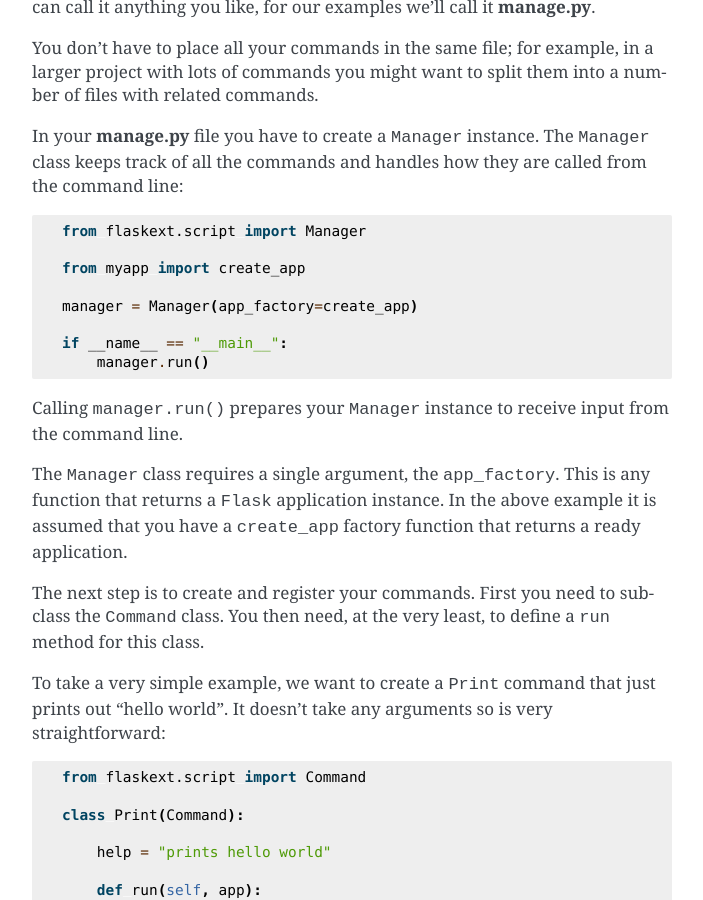
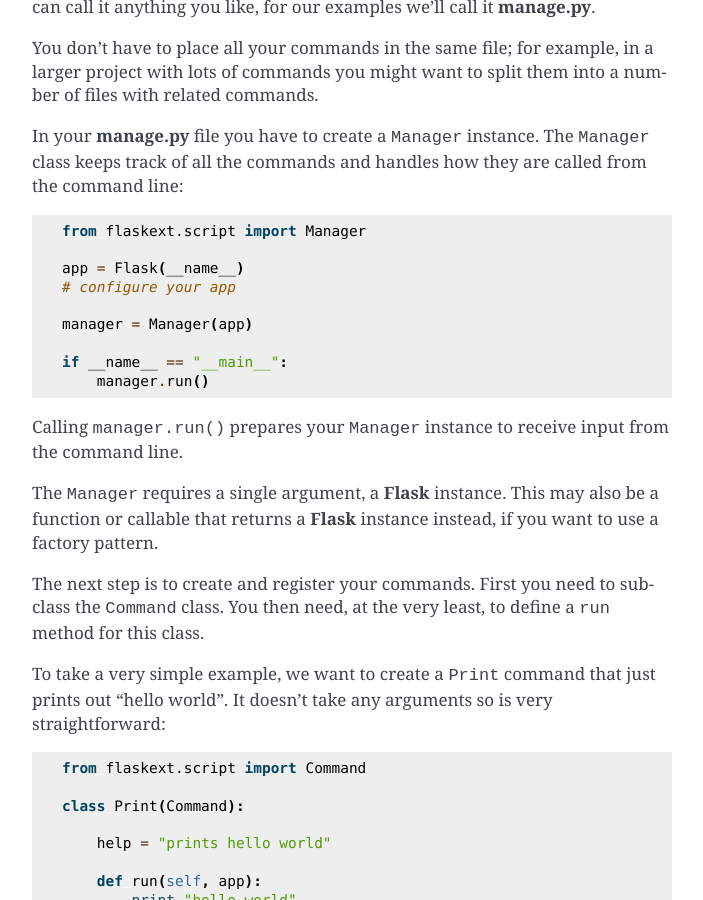
Before and after one commit to smurfix/flask-script, a Sphinx documentation site: the page built from docs/index.rst, in a window 1280 px wide and 900 px high, scrolled down 1174 px. Shown: the whole window, without its empty margins (288-991 px from the left). Built offline with Sphinx 7.4.7, drawn with Linux system fonts in a browser that asks for light colours.

Commit message:
made factory optional

```diff
--- a/docs/index.rst
+++ b/docs/index.rst
@@ -60,18 +60,18 @@
 
     from flaskext.script import Manager
 
-    from myapp import create_app
+    app = Flask(__name__)
+    # configure your app
 
-    manager = Manager(app_factory=create_app)
+    manager = Manager(app)
 
     if __name__ == "__main__":
         manager.run()
 
 Calling ``manager.run()`` prepares your ``Manager`` instance to receive input from the command line.
 
-The ``Manager`` class requires a single argument, the ``app_factory``. This is any function that returns
-a ``Flask`` application instance. In the above example it is assumed that you have a ``create_app`` factory
-function that returns a ready application.
+The ``Manager`` requires a single argument, a **Flask** instance. This may also be a function or callable
+that returns a **Flask** instance instead, if you want to use a factory pattern.
 
 The next step is to create and register your commands. First you need to subclass the ``Command`` class.
 You then need, at the very least, to define a ``run`` method for this class.
```
Also changed, not shown: 1 other file.
